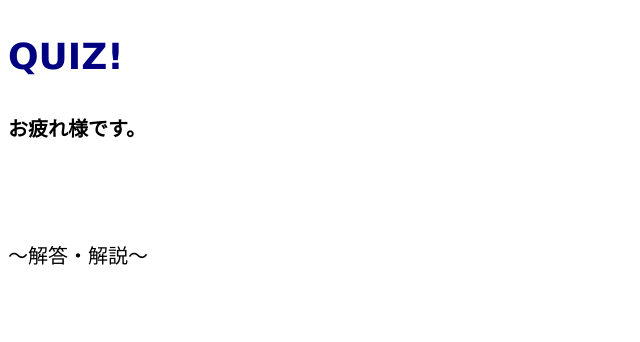
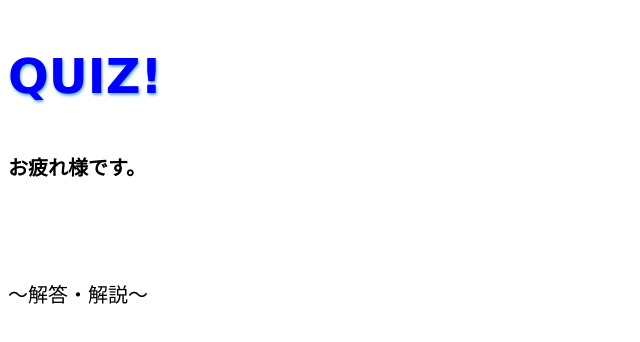
Before and after one commit to n-masayuki-librus/quiz-mock2, a plain HTML site: page result.html in a window 1280 px wide. Shown: the whole page, without its empty margins (0-640 px from the left). Drawn offline with nearby package versions, Linux system fonts and the light colour scheme.

Commit message:
modify h3 css.

```diff
--- a/style.css
+++ b/style.css
@@ -18,10 +18,11 @@ body {
 }
 
 h3 {
-  font-size: 36px;
+  font-size: 48px;
   font-weight: bold;
   /* display        : inline-block; */
-  color          : #000080;            /* 文字の色 */
+  color          : blue;            /* 文字の色 */
+  text-shadow: 1px 2px 3px #5aade6;
   /* font-size      : 36pt;
   letter-spacing : 6px;
   text-shadow    :
```
